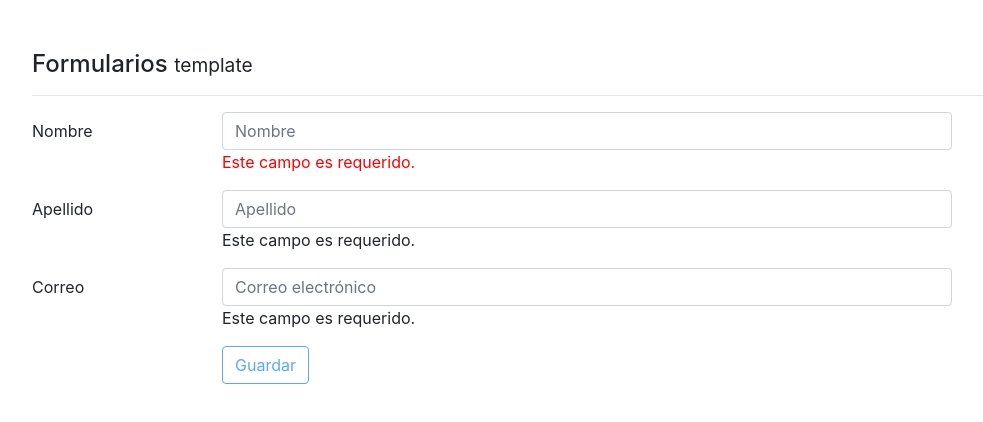
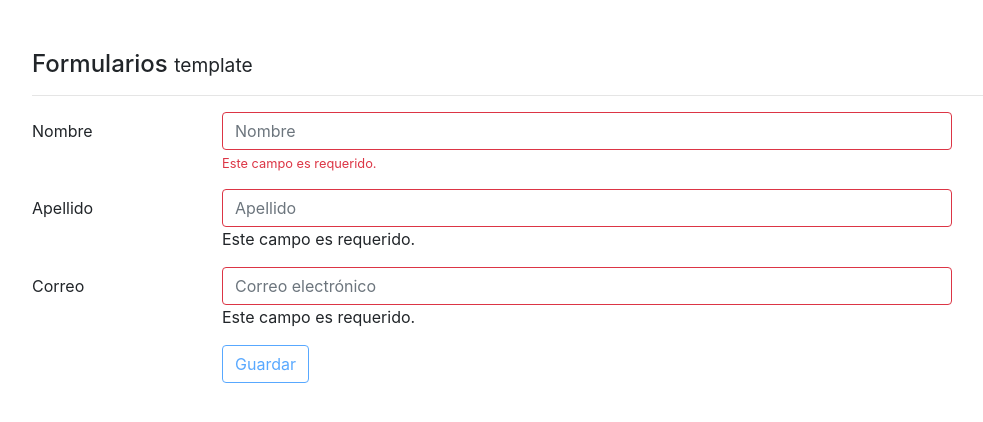
Before and after one commit to jordimart/ng2-Formularios, an Angular app: page / in a window 1280 px wide. Shown: the top 422 px of the page, without its empty margins (53-1036 px from the left). Built offline with nearby package versions, Linux system fonts and the light colour scheme.

Commit message:
[ADD] clases bootstrap

```diff
--- a/src/app/components/template/template.component.html
+++ b/src/app/components/template/template.component.html
@@ -1,6 +1,6 @@
 <h4>Formularios <small>template</small></h4>
 <hr>
-<form (ngSubmit)="guardar(forma)" #forma="ngForm" novalidate>
+<form (ngSubmit)="guardar(forma)" #forma="ngForm" novalidate class="was-validated">
 
   <div>
 
@@ -10,10 +10,10 @@
 
         <input class="form-control"
         [ngClass]="{'error-input': (nombre.errors?.required || nombre.errors?.minlength)&& nombre.touched }" type="text" placeholder="Nombre" name="nombre" [(ngModel)]="usuario.nombre" minlength="5" required #nombre="ngModel">
-        <div *ngIf="nombre.errors?.required" class="error">
+        <div *ngIf="nombre.errors?.required" class="invalid-feedback">
           Este campo es requerido.
         </div>
-        <div *ngIf="nombre.errors?.minlength" class="error">
+        <div *ngIf="nombre.errors?.minlength" class="invalid-feedback">
           Nombre mínimo de {{ nombre.errors.minlength.requiredLength }} carácteres.
         </div>
       </div>
@@ -23,7 +23,7 @@
       <label class="col-2 col-form-label">Apellido</label>
       <div class="col-8">
 
-        <input class="form-control" type="text" placeholder="Apellido" name="apellido" [(ngModel)]="usuario.apellido" required #apellido="ngModel">
+        <input class="form-control " type="text" placeholder="Apellido" name="apellido" [(ngModel)]="usuario.apellido" required #apellido="ngModel">
         <div *ngIf="apellido.errors?.required">
           Este campo es requerido.
         </div>
```
